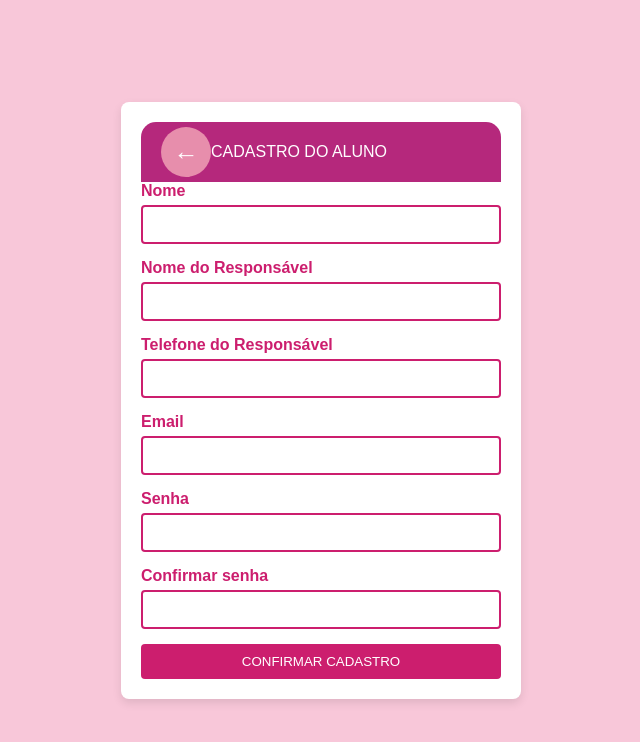
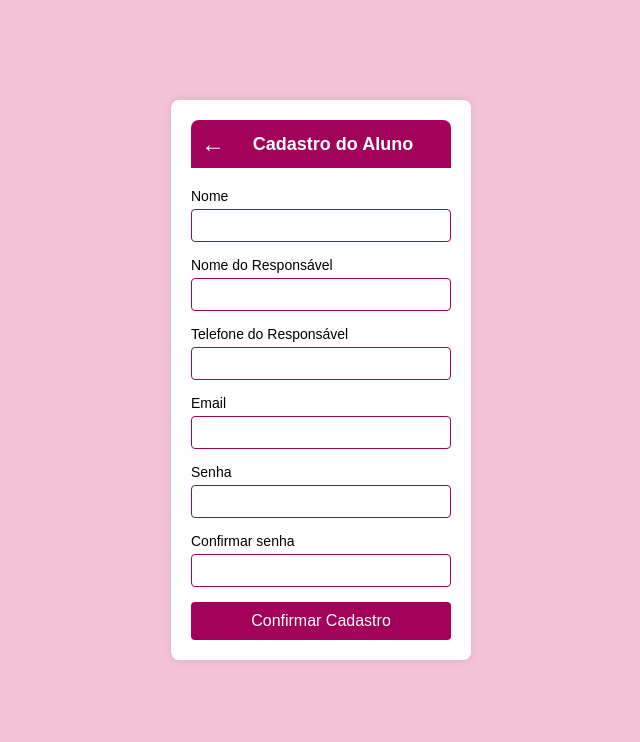
Before and after one commit to KyriaSilva/DesapegaTDAH, a plain HTML site: page DesapegaTDAHcódigoAPP/cadastroaluno.html in a window 1280 px wide. Shown: the whole page, without its empty margins (319-959 px from the left). Drawn offline with Linux system fonts and the light colour scheme.

Commit message:
comit
atualização do cadastroaluno

```diff
--- a/DesapegaTDAHcódigoAPP/cadastroaluno.css
+++ b/DesapegaTDAHcódigoAPP/cadastroaluno.css
@@ -6,83 +6,72 @@
 
 body {
     font-family: Arial, sans-serif;
-    background-color: #f8c7d9;
-    display: flex;
-    justify-content: center;
-    align-items: center;
-    height: 100vh;
+    background-color: #f4c2d7;
 }
 
 .container {
-    background-color: #fff;
+    width: 300px;
+    margin: 100px auto;
+    background-color: white;
     padding: 20px;
     border-radius: 8px;
-    box-shadow: 0px 4px 10px rgba(0, 0, 0, 0.1);
-    width: 400px;
+    box-shadow: 0 0 10px rgba(0, 0, 0, 0.1);
 }
 
 .header {
-    background-color: #b5287c; /* Cor da barra superior */
-    height: 60px;
-    border-radius: 15px 15px 0 0;
     display: flex;
     align-items: center;
-    padding-left: 20px;
+    justify-content: space-between;
+    background-color: #a3005a;
+    color: white;
+    padding: 10px;
+    border-radius: 8px 8px 0 0;
 }
 
-.back-btn {
-    background: #e78eac;
+.back-button {
+    background: none;
     border: none;
     color: white;
-    font-size: 25px;
+    font-size: 24px;
     cursor: pointer;
-    border-radius: 50%;
-    width: 50px;
-    height: 50px;
 }
 
-.user-info {
-    display: flex;
+h2 {
+    font-size: 18px;
     text-align: center;
-    color:white;
-    display: flex;
-    align-items: center;
-    justify-content: center;
+    flex: 1;
 }
 
-
 form {
-    display: flex;
-    flex-direction: column;
+    margin-top: 20px;
 }
 
 label {
+    display: block;
     margin-bottom: 5px;
-    color: #cc1e6e;
-    font-weight: bold;
+    font-size: 14px;
+    color: #000000;
 }
 
 input {
-    padding: 10px;
+    width: 100%;
+    padding: 8px;
     margin-bottom: 15px;
-    border: 2px solid #cc1e6e;
+    border: 1px solid #a3005a;
     border-radius: 4px;
-    outline: none;
 }
 
-input:focus {
-    border-color: #a31657;
-}
-
-button {
+.submit-button {
+    width: 100%;
     padding: 10px;
-    background-color: #cc1e6e;
+    background-color: #a3005a;
     color: white;
     border: none;
     border-radius: 4px;
+    font-size: 16px;
     cursor: pointer;
 }
 
-button:hover {
-    background-color: #a31657;
+.submit-button:hover {
+    background-color: #90004d;
 }
--- a/DesapegaTDAHcódigoAPP/cadastroaluno.html
+++ b/DesapegaTDAHcódigoAPP/cadastroaluno.html
@@ -1,5 +1,5 @@
 <!DOCTYPE html>
-<html lang="pt-BR">
+<html lang="pt-br">
 <head>
     <meta charset="UTF-8">
     <meta name="viewport" content="width=device-width, initial-scale=1.0">
@@ -9,35 +9,30 @@
 <body>
     <div class="container">
         <div class="header">
-            <button class="back-btn" onclick="voltarParaInicio()">&larr;</button>
-            <div class="user-info">
-                <span>CADASTRO DO ALUNO</span>
-            </div>
+            <button class="back-button">&#8592;</button>
+            <h2>Cadastro do Aluno</h2>
         </div>
+        <form>
+            <label for="nome">Nome</label>
+            <input type="text" id="nome" name="nome" required>
 
-        <form id="student-form" onsubmit="return validateForm()">
-            <label for="name">Nome</label>
-            <input type="text" id="name" name="name" required>
+            <label for="responsavel">Nome do Responsável</label>
+            <input type="text" id="responsavel" name="responsavel" required>
 
-            <label for="guardian-name">Nome do Responsável</label>
-            <input type="text" id="guardian-name" name="guardian-name" required>
-
-            <label for="guardian-phone">Telefone do Responsável</label>
-            <input type="tel" id="guardian-phone" name="guardian-phone" required>
+            <label for="telefone">Telefone do Responsável</label>
+            <input type="tel" id="telefone" name="telefone" required>
 
             <label for="email">Email</label>
             <input type="email" id="email" name="email" required>
 
-            <label for="password">Senha</label>
-            <input type="password" id="password" name="password" required>
+            <label for="senha">Senha</label>
+            <input type="password" id="senha" name="senha" required>
 
-            <label for="confirm-password">Confirmar senha</label>
-            <input type="password" id="confirm-password" name="confirm-password" required>
+            <label for="confirmar-senha">Confirmar senha</label>
+            <input type="password" id="confirmar-senha" name="confirmar-senha" required>
 
-            <button type="submit">CONFIRMAR CADASTRO</button>
+            <button type="submit" class="submit-button">Confirmar Cadastro</button>
         </form>
     </div>
-
-    <script src="script.js"></script>
 </body>
 </html>
```
